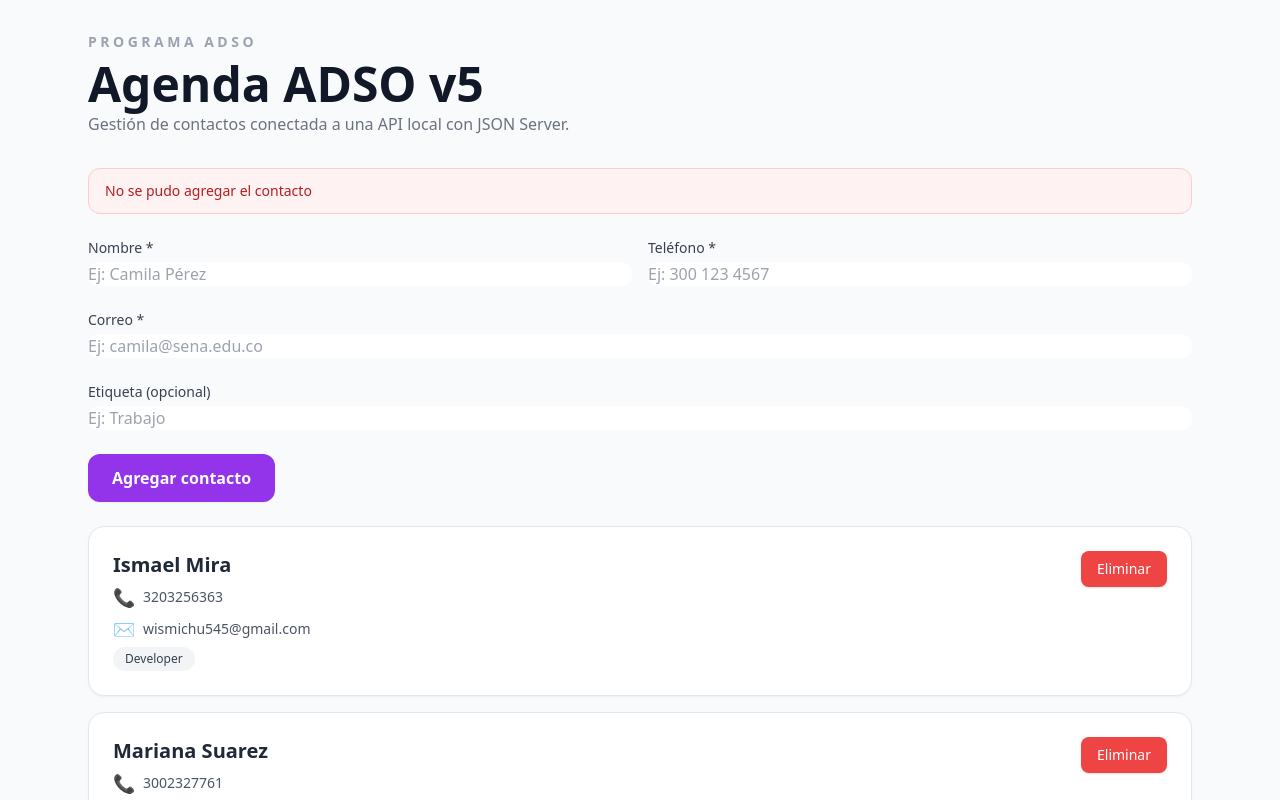
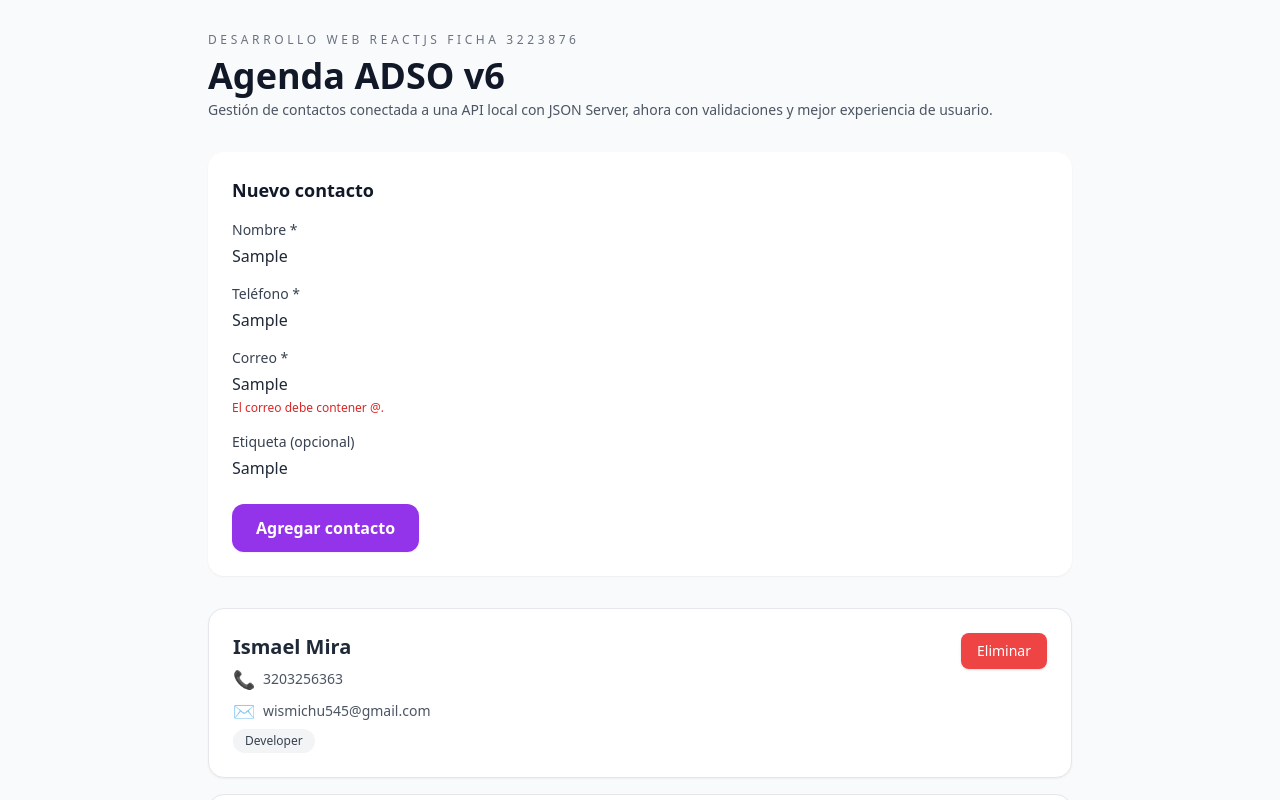
Before and after one commit to ismaelmira-dev/AgendaAdso, a React (Vite) app: page / in a window 1280 px wide. Both pictures are taken after typing "Sample", "Sample", "Sample", "Sample" into the empty fields and a click on the button "Agregar contacto". Shown: the top 800 px of the page. Built offline with nearby package versions, Linux system fonts and the light colour scheme; no server answers; data requests are answered from the project's data file.

Commit message:
Clase_8_Agenda_ADSO_v6_Validaciones_UX

```diff
--- a/src/App.jsx
+++ b/src/App.jsx
@@ -1,106 +1,117 @@
 import { useEffect, useState } from "react";
-import {
-  listarContactos,
-  crearContacto,
-  eliminarContactoPorId,
-} from "./api.js";
+import { listarContactos, crearContacto, eliminarContactoPorId } from "./api";
 import FormularioContacto from "./components/FormularioContacto";
 import ContactoCard from "./components/ContactoCard";
 
-export default function App() {
-  // Estado principal de la app
+function App() {
   const [contactos, setContactos] = useState([]);
   const [cargando, setCargando] = useState(true);
   const [error, setError] = useState("");
 
-  // Cargar la lista desde la API al montar el componente (GET)
   useEffect(() => {
-    async function cargarContactos() {
+    const cargarContactos = async () => {
       try {
-        const data = await listarContactos(); // GET a la API
-        setContactos(data); // Guardamos en estado
+        setCargando(true);
+        setError("");
+        const data = await listarContactos();
+        setContactos(data);
       } catch (error) {
-        console.error(error);
-        setError("No se pudo cargar la lista de contactos");
+        console.error("Error al cargar contactos:", error);
+        setError(
+          "No se pudieron cargar los contactos. Verifica que el servidor esté encendido e intenta de nuevo."
+        );
       } finally {
         setCargando(false);
       }
-    }
+    };
 
     cargarContactos();
   }, []);
 
-  // Agregar contacto usando la API (POST)
-  const agregarContacto = async (nuevo) => {
+  const onAgregarContacto = async (nuevoContacto) => {
     try {
-      const creado = await crearContacto(nuevo); // POST a la API
-      setContactos((prev) => [...prev, creado]); // Actualizamos estado
+      setError("");
+      const creado = await crearContacto(nuevoContacto);
+      setContactos((prev) => [...prev, creado]);
     } catch (error) {
-      console.error(error);
-      setError("No se pudo agregar el contacto");
+      console.error("Error al crear contacto:", error);
+      setError(
+        "No se pudo guardar el contacto. Verifica tu conexión o el estado del servidor e intenta nuevamente."
+      );
+      throw error;
     }
   };
 
-  // Eliminar contacto usando la API (DELETE)
-  const eliminarContacto = async (id) => {
+  const onEliminarContacto = async (id) => {
     try {
-      await eliminarContactoPorId(id); // DELETE en la API
-      setContactos((prev) => prev.filter((c) => c.id !== id)); // Quitamos del estado
+      setError("");
+      await eliminarContactoPorId(id);
+      setContactos((prev) => prev.filter((c) => c.id !== id));
     } catch (error) {
-      console.error(error);
-      setError("No se pudo eliminar el contacto");
+      console.error("Error al eliminar contacto:", error);
+      setError(
+        "No se pudo eliminar el contacto. Vuelve a intentarlo o verifica el servidor."
+      );
     }
   };
 
   return (
-    <main className="min-h-screen bg-gray-50">
-      {/* Encabezado */}
-      <header className="max-w-6xl mx-auto px-6 pt-8">
-        <p className="text-sm font-semibold text-gray-400 tracking-[0.25em] uppercase">
-          Programa ADSO
-        </p>
-        <h1 className="text-4xl md:text-5xl font-black text-gray-900 mt-2">
-          Agenda ADSO v5
-        </h1>
-        <p className="text-gray-500 mt-1">
-          Gestión de contactos conectada a una API local con JSON Server.
-        </p>
-      </header>
+    <div className="min-h-screen bg-gray-50">
+      <div className="max-w-4xl mx-auto px-4 py-8">
+        <header className="mb-8">
+          <p className="text-xs tracking-[0.3em] text-gray-500 uppercase">
+            Desarrollo Web ReactJS Ficha 3223876
+          </p>
+          <h1 className="text-4xl font-extrabold text-gray-900 mt-2">
+            Agenda ADSO v6
+          </h1>
+          <p className="text-sm text-gray-600 mt-1">
+            Gestión de contactos conectada a una API local con JSON Server,
+            ahora con validaciones y mejor experiencia de usuario.
+          </p>
+        </header>
 
-      <section className="max-w-6xl mx-auto px-6 py-8 space-y-6">
-        {/* Mensajes de estado */}
         {error && (
-          <div className="rounded-xl bg-red-50 border border-red-200 px-4 py-3 text-sm text-red-700">
-            {error}
+          <div className="mb-4 rounded-xl bg-red-50 border border-red-200 px-4 py-3">
+            <p className="text-sm font-medium text-red-700">{error}</p>
           </div>
         )}
 
-        {cargando && (
-          <div className="rounded-xl bg-purple-50 border border-purple-200 px-4 py-3 text-sm text-purple-700">
-            Cargando contactos desde la API...
-          </div>
+        {cargando ? (
+          <p className="text-sm text-gray-500">Cargando contactos...</p>
+        ) : (
+          <>
+            <FormularioContacto onAgregar={onAgregarContacto} />
+
+            <section className="space-y-4">
+              {contactos.length === 0 ? (
+                <p className="text-sm text-gray-500">
+                  Aún no tienes contactos registrados. Agrega el primero usando
+                  el formulario superior.
+                </p>
+              ) : (
+                contactos.map((c) => (
+                  <ContactoCard
+                    key={c.id}
+                    nombre={c.nombre}
+                    telefono={c.telefono}
+                    correo={c.correo}
+                    etiqueta={c.etiqueta}
+                    onEliminar={() => onEliminarContacto(c.id)}
+                  />
+                ))
+              )}
+            </section>
+          </>
         )}
 
-        {/* Formulario */}
-        <FormularioContacto onAgregar={agregarContacto} />
-
-        {/* Lista de contactos */}
-        <div className="space-y-4">
-          {contactos.length === 0 && !cargando && (
-            <p className="text-gray-500 text-sm">
-              No hay contactos aún. Agrega el primero usando el formulario.
-            </p>
-          )}
-
-          {contactos.map((c) => (
-            <ContactoCard
-              key={c.id}
-              {...c}
-              onEliminar={() => eliminarContacto(c.id)}
-            />
-          ))}
-        </div>
-      </section>
-    </main>
+        <footer className="mt-8 text-xs text-gray-400">
+          <p>Desarrollo Web - ReactJS | Proyecto Agenda ADSO</p>
+          <p>Instructor: Gustavo Adolfo Bolaños Dorado</p>
+        </footer>
+      </div>
+    </div>
   );
 }
+
+export default App;
--- a/src/components/FormularioContacto.jsx
+++ b/src/components/FormularioContacto.jsx
@@ -1,7 +1,6 @@
 import { useState } from "react";
 
-export default function FormularioContacto({ onAgregar }) {
-  // Estado del formulario como objeto único controlado
+function FormularioContacto({ onAgregar }) {
   const [form, setForm] = useState({
     nombre: "",
     telefono: "",
@@ -9,36 +8,82 @@
     etiqueta: "",
   });
 
-  // onChange genérico
+  const [errores, setErrores] = useState({
+    nombre: "",
+    telefono: "",
+    correo: "",
+  });
+
+  const [enviando, setEnviando] = useState(false);
+
   const onChange = (e) => {
-    setForm({
-      ...form,
-      [e.target.name]: e.target.value,
-    });
+    const { name, value } = e.target;
+    setForm((prevForm) => ({
+      ...prevForm,
+      [name]: value,
+    }));
   };
 
-  // onSubmit
-  const onSubmit = (e) => {
+  function validarFormulario() {
+    const nuevosErrores = { nombre: "", telefono: "", correo: "" };
+
+    if (!form.nombre.trim()) {
+      nuevosErrores.nombre = "El nombre es obligatorio.";
+    }
+
+    if (!form.telefono.trim()) {
+      nuevosErrores.telefono = "El teléfono es obligatorio.";
+    }
+
+    if (!form.correo.trim()) {
+      nuevosErrores.correo = "El correo es obligatorio.";
+    } else if (!form.correo.includes("@")) {
+      nuevosErrores.correo = "El correo debe contener @.";
+    }
+
+    setErrores(nuevosErrores);
+
+    return (
+      !nuevosErrores.nombre && !nuevosErrores.telefono && !nuevosErrores.correo
+    );
+  }
+
+  const onSubmit = async (e) => {
     e.preventDefault();
 
-    // Validación mínima
-    if (!form.nombre || !form.telefono || !form.correo) return;
+    const esValido = validarFormulario();
+    if (!esValido) return;
 
-    onAgregar(form);
+    try {
+      setEnviando(true);
+      await onAgregar(form);
 
-    // Resetear formulario
       setForm({
         nombre: "",
         telefono: "",
         correo: "",
         etiqueta: "",
       });
+
+      setErrores({
+        nombre: "",
+        telefono: "",
+        correo: "",
+      });
+    } finally {
+      setEnviando(false);
+    }
   };
 
   return (
-    <form onSubmit={onSubmit} className="space-y-6">
-      <div className="grid grid-cols-1 md:grid-cols-2 gap-4">
-        {/* Nombre */}
+    <form
+      className="bg-white shadow-sm rounded-2xl p-6 space-y-4 mb-8"
+      onSubmit={onSubmit}
+    >
+      <h2 className="text-lg font-semibold text-gray-900 mb-2">
+        Nuevo contacto
+      </h2>
+
       <div>
         <label className="block text-sm font-medium text-gray-700 mb-1">
           Nombre *
@@ -50,9 +95,11 @@
           value={form.nombre}
           onChange={onChange}
         />
+        {errores.nombre && (
+          <p className="mt-1 text-xs text-red-600">{errores.nombre}</p>
+        )}
       </div>
 
-        {/* Teléfono */}
       <div>
         <label className="block text-sm font-medium text-gray-700 mb-1">
           Teléfono *
@@ -64,10 +111,11 @@
           value={form.telefono}
           onChange={onChange}
         />
-        </div>
+        {errores.telefono && (
+          <p className="mt-1 text-xs text-red-600">{errores.telefono}</p>
+        )}
       </div>
 
-      {/* Correo */}
       <div>
         <label className="block text-sm font-medium text-gray-700 mb-1">
           Correo *
@@ -79,9 +127,11 @@
           value={form.correo}
           onChange={onChange}
         />
+        {errores.correo && (
+          <p className="mt-1 text-xs text-red-600">{errores.correo}</p>
+        )}
       </div>
 
-      {/* Etiqueta */}
       <div>
         <label className="block text-sm font-medium text-gray-700 mb-1">
           Etiqueta (opcional)
@@ -95,10 +145,17 @@
         />
       </div>
 
-      {/* Botón */}
-      <button className="w-full md:w-auto bg-purple-600 hover:bg-purple-700 text-white px-6 py-3 rounded-xl font-semibold shadow-sm">
-        Agregar contacto
+      <div className="pt-2">
+        <button
+          type="submit"
+          disabled={enviando}
+          className="w-full md:w-auto bg-purple-600 hover:bg-purple-700 disabled:bg-purple-300 disabled:cursor-not-allowed text-white px-6 py-3 rounded-xl font-semibold shadow-sm"
+        >
+          {enviando ? "Guardando..." : "Agregar contacto"}
         </button>
+      </div>
     </form>
   );
 }
+
+export default FormularioContacto;
```
Lines whose indentation alone changed are shown as unchanged.
